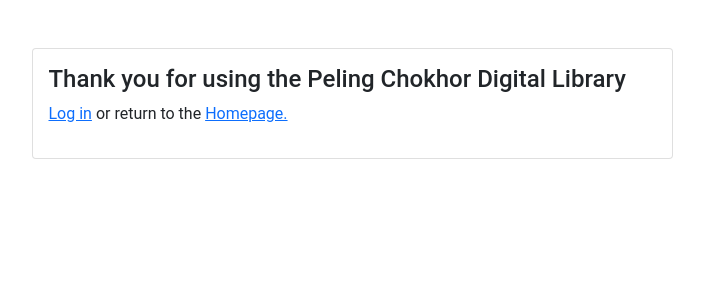
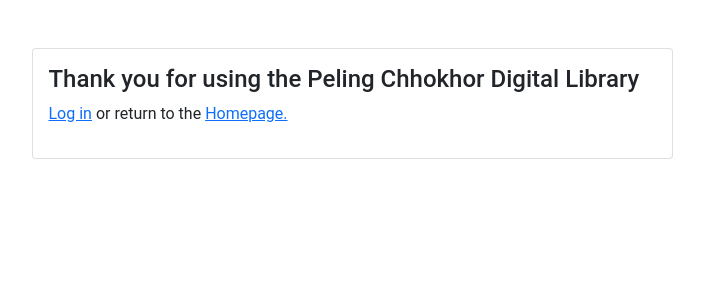
Before and after one commit to eleni-xar/pcdl, a Django app: template templates/registration/logout.html in a window 1280 px wide. Shown: the part 56-356 px from the top of the page, without its empty margins (288-992 px from the left). Run offline with Django 4.2, Linux system fonts and the light colour scheme; the template is opened without the code that fills it, so the values that code supplies are empty.

Commit message:
Fix typo in the library's name.

```diff
--- a/core/admin.py
+++ b/core/admin.py
@@ -1,5 +1,5 @@
 from django.contrib import admin
 
-admin.site.site_header = "Peling Chokhor Admin"
+admin.site.site_header = "Peling Chhokhor Admin"
 admin.site.site_title = "PCDL Admin"
 admin.site.index_title = "Library Administration"
--- a/settings/settings.py
+++ b/settings/settings.py
@@ -1,5 +1,5 @@
 """
-Django settings for Peling Chokhor Digital Library
+Django settings for Peling Chhokhor Digital Library
 """
 
 import os
@@ -151,7 +151,7 @@
 
 DEFAULT_AUTO_FIELD = 'django.db.models.BigAutoField'
 
-SITE_NAME = 'Peling Chokhor'
+SITE_NAME = 'Peling Chhokhor'
 
 SITE_ID = 1
 
--- a/templates/registration/logout.html
+++ b/templates/registration/logout.html
@@ -2,7 +2,7 @@
 
 {% block head_title %}Log Out{% endblock head_title %}
 
-{% block card_title %}Thank you for using the Peling Chokhor Digital Library{% endblock card_title%}
+{% block card_title %}Thank you for using the Peling Chhokhor Digital Library{% endblock card_title%}
 
 {% block card_outer_class %}col-7{% endblock card_outer_class %}
 
--- a/templates/registration/registration_complete.html
+++ b/templates/registration/registration_complete.html
@@ -3,7 +3,7 @@
 
 {% block head_title %}Activation email sent{% endblock head_title %}
 
-{% block card_title %}Thank you for signing up to the Peling Chokhor Digital Library{% endblock card_title %}
+{% block card_title %}Thank you for signing up to the Peling Chhokhor Digital Library{% endblock card_title %}
 
 {% block card_outer_class %}col-8{% endblock card_outer_class %}
 
```
